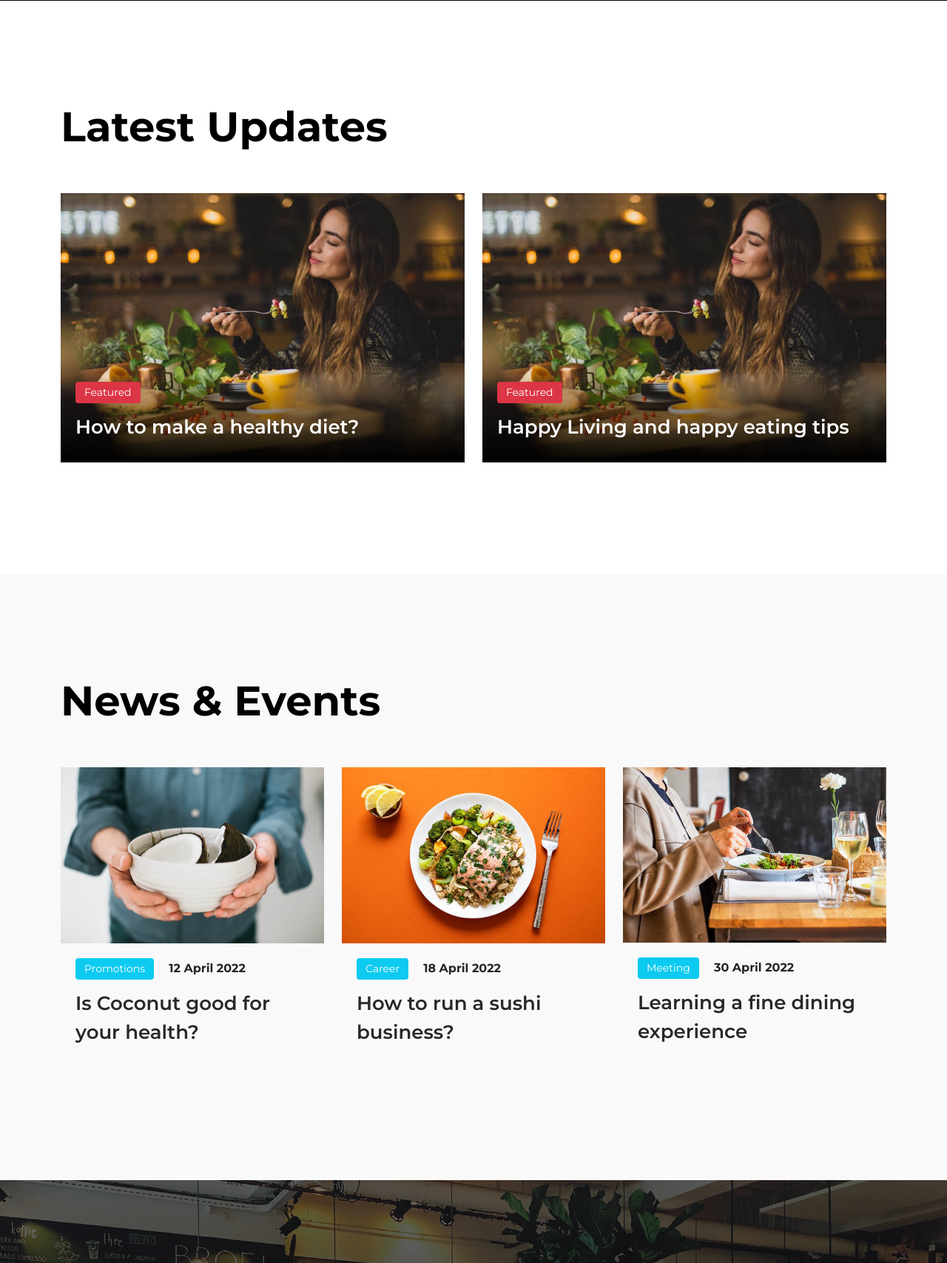
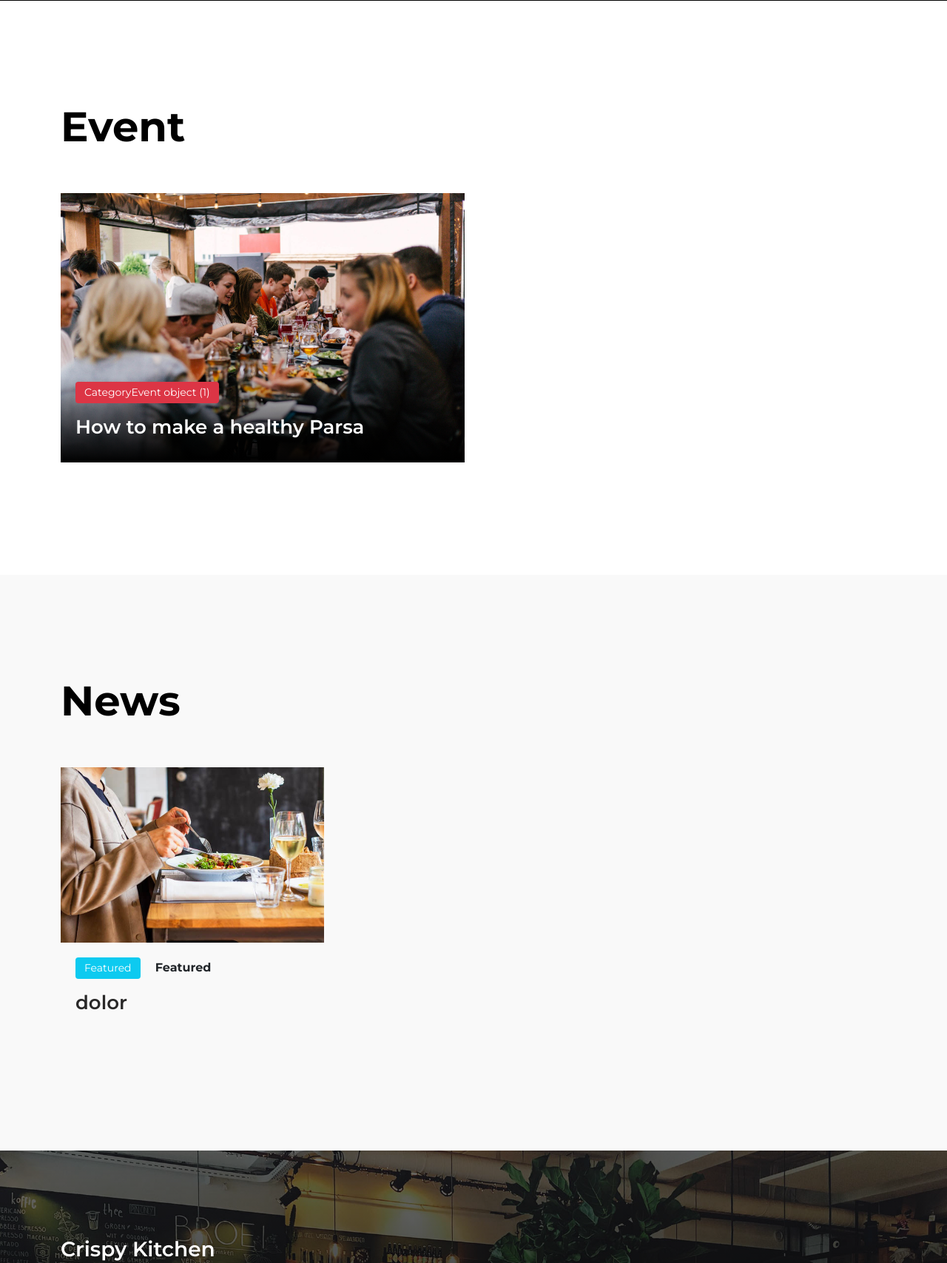
Before and after one commit to ParsaAbasnezhad/crispykitchen, a Django app: page /news/ in a window 1280 px wide. Shown: the part 541-2248 px from the top of the page at 74% size. Run offline with Django 5.2, Linux system fonts and the light colour scheme; data comes from the database, SQL or seed files in the repository; some libraries are stand-ins or nearby versions.

Commit message:
Add Event model data to home view and finalize backend implementation for News page

```diff
--- a/home/admin.py
+++ b/home/admin.py
@@ -1,6 +1,9 @@
 from django.contrib import admin
-from .models import TeamMember, CategoryNewsletter, Newsletter
+from .models import TeamMember, CategoryNewsletter, Newsletter, CategoryEvent ,Event ,Account
 
 admin.site.register(Newsletter)
 admin.site.register(CategoryNewsletter)
 admin.site.register(TeamMember)
+admin.site.register(CategoryEvent)
+admin.site.register(Event)
+admin.site.register(Account)
--- a/home/models.py
+++ b/home/models.py
@@ -1,4 +1,9 @@
 from django.db import models
+
+
+class CategoryEvent(models.Model):
+    name = models.CharField(max_length=20)
+    image = models.ImageField(upload_to='category_events/', null=True, blank=True)
 
 
 class CategoryNewsletter(models.Model):
@@ -18,9 +23,19 @@
         return self.name
 
 
+class Account(models.Model):
+    email = models.EmailField(null=True, blank=True)
+
+
 class Newsletter(models.Model):
-    email = models.EmailField()
-    title = models.CharField(max_length=30, null=True, blank=True)
-    image = models.ImageField(upload_to='newsletters/', null=True, blank=True)
+    title = models.CharField(max_length=30,null=True,blank=True)
+    image = models.ImageField(upload_to='newsletters/',null=True, blank=True)
     description = models.TextField(null=True, blank=True)
     category = models.ForeignKey(CategoryNewsletter, on_delete=models.CASCADE, null=True, blank=True)
+    date = models.DateTimeField(null=True, blank=True)
+
+
+class Event(models.Model):
+    title = models.CharField(max_length=30)
+    image = models.ImageField(upload_to='events/')
+    category = models.ForeignKey(CategoryEvent, on_delete=models.CASCADE)
--- a/home/templates/home/news.html
+++ b/home/templates/home/news.html
@@ -22,43 +22,26 @@
             <div class="container">
                 <div class="row">
 
-                    <h2 class="mb-lg-5 mb-4">Latest Updates</h2>
+                    <h2 class="mb-lg-5 mb-4">Event</h2>
 
+                    {% for event in event_news %}
                         <div class="col-lg-6 col-md-6 col-12">
                             <div class="news-thumb mb-4">
                                 <a href="news-detail.html">
-                                <img src="{% static 'images/news/pablo-merchan-montes-Orz90t6o0e4-unsplash.jpg' %}"
+                                    <img src="{{ event.image.url }}"
                                          class="img-fluid news-image" alt="">
                                 </a>
 
                                 <div class="news-text-info news-text-info-large">
-                                <span class="category-tag bg-danger">Featured</span>
+                                    <span class="category-tag bg-danger">{{ event.category }}</span>
 
                                     <h5 class="news-title mt-2">
-                                    <a href="news-detail.html" class="news-title-link">How to make a healthy diet?</a>
+                                        <a href="news-detail.html" class="news-title-link">{{ event.title }}</a>
                                     </h5>
                                 </div>
                             </div>
                         </div>
-
-                    <div class="col-lg-6 col-md-6 col-12">
-                        <div class="news-thumb mb-4">
-                            <a href="news-detail.html">
-                                <img src="{% static 'images/news/pablo-merchan-montes-Orz90t6o0e4-unsplash.jpg' %}"
-                                     class="img-fluid news-image" alt="">
-                            </a>
-
-                            <div class="news-text-info news-text-info-large">
-                                <span class="category-tag bg-danger">Featured</span>
-
-                                <h5 class="news-title mt-2">
-                                    <a href="news-detail.html" class="news-title-link">Happy Living and happy eating
-                                        tips</a>
-                                </h5>
-                            </div>
-                        </div>
-                    </div>
-
+                    {% endfor %}
                 </div>
             </div>
         </section>
@@ -68,68 +51,28 @@
                 <div class="row">
 
                     <div class="col-12">
-                        <h2 class="mb-lg-5 mb-4">News &amp; Events</h2>
+                        <h2 class="mb-lg-5 mb-4">News</h2>
                     </div>
-
+                    {% for news in newses %}
                         <div class="col-lg-4 col-md-6 col-12">
                             <div class="news-thumb mb-4">
                                 <a href="news-detail.html">
-                                <img src="{% static "images/news/gilles-lambert-S_LhjpfIdm4-unsplash.jpg" %}"
+                                    <img src="{{ news.image.url }}"
                                          class="img-fluid news-image" alt="">
                                 </a>
 
                                 <div class="news-text-info">
-                                <span class="category-tag me-3 bg-info">Promotions</span>
+                                    <span class="category-tag me-3 bg-info">{{ news.category }}</span>
 
-                                <strong>12 April 2022</strong>
+                                    <strong>{{ news.category }}</strong>
 
                                     <h5 class="news-title mt-2">
-                                    <a href="news-detail.html" class="news-title-link">Is Coconut good for your
-                                        health?</a>
+                                        <a href="news-detail.html" class="news-title-link">{{ news.title }}</a>
                                     </h5>
                                 </div>
                             </div>
                         </div>
-
-                    <div class="col-lg-4 col-md-6 col-12">
-                        <div class="news-thumb mb-4">
-                            <a href="news-detail.html">
-                                <img src="{% static "images/news/ella-olsson-mmnKI8kMxpc-unsplash.jpg" %}"
-                                     class="img-fluid news-image"
-                                     alt="">
-                            </a>
-
-                            <div class="news-text-info">
-                                <span class="category-tag me-3 bg-info">Career</span>
-
-                                <strong>18 April 2022</strong>
-
-                                <h5 class="news-title mt-2">
-                                    <a href="news-detail.html" class="news-title-link">How to run a sushi business?</a>
-                                </h5>
-                            </div>
-                        </div>
-                    </div>
-
-                    <div class="col-lg-4 col-md-6 col-12">
-                        <div class="news-thumb mb-4">
-                            <a href="news-detail.html">
-                                <img src="{% static "images/news/louis-hansel-GiIiRV0FjwU-unsplash.jpg" %}"
-                                     class="img-fluid news-image" alt="">
-                            </a>
-
-                            <div class="news-text-info">
-                                <span class="category-tag me-3 bg-info">Meeting</span>
-
-                                <strong>30 April 2022</strong>
-
-                                <h5 class="news-title mt-2">
-                                    <a href="news-detail.html" class="news-title-link">Learning a fine dining
-                                        experience</a>
-                                </h5>
-                            </div>
-                        </div>
-                    </div>
+                    {% endfor %}
 
                 </div>
             </div>
--- a/home/urls.py
+++ b/home/urls.py
@@ -1,9 +1,9 @@
 from django.urls import path
-from .views import Home, NewsletterView, About
+from .views import Home, NewsletterOrEventView, About
 
 name_app = 'home'
 urlpatterns = [
     path('', Home.as_view(), name='home'),
-    path('news/', NewsletterView.as_view(), name='news'),
+    path('news/', NewsletterOrEventView.as_view(), name='news'),
     path('about/', About.as_view(), name='about'),
 ]
--- a/home/views.py
+++ b/home/views.py
@@ -1,7 +1,7 @@
 from django.shortcuts import render, redirect
 from django.views.generic import ListView, View, TemplateView
 
-from home.models import Newsletter, TeamMember, CategoryNewsletter
+from home.models import Newsletter, TeamMember, CategoryNewsletter, Account, Event
 from menu.models import Menu
 
 
@@ -13,6 +13,7 @@
     def get_context_data(self, **kwargs):
         context=super().get_context_data(**kwargs)
         context['news_home']= Newsletter.objects.order_by('-id')
+        context['event_home']= Event.objects.order_by('-id')
         return context
 
 
@@ -26,11 +27,16 @@
 
     def post(self, request):
         email = request.POST.get('email')
-        Newsletter.objects.create(email=email)
+        Account.objects.create(email=email)
         return redirect('news')
 
 
-class NewsletterView(ListView):
+class NewsletterOrEventView(ListView):
     model = Newsletter
     context_object_name = 'newses'
     template_name = 'home/news.html'
+
+    def get_context_data(self, **kwargs):
+        context =super().get_context_data(**kwargs)
+        context['event_news']= Event.objects.order_by('-id')
+        return context
--- a/templates/include/nave_address.html
+++ b/templates/include/nave_address.html
@@ -18,23 +18,23 @@
         <div class="collapse navbar-collapse" id="navbarNav">
             <ul class="navbar-nav mx-auto">
                 <li class="nav-item">
-                    <a class="nav-link active" href="index.html">Home</a>
+                    <a class="nav-link active" href="{% url 'home' %}">Home</a>
                 </li>
 
                 <li class="nav-item">
-                    <a class="nav-link" href="about.html">Story</a>
+                    <a class="nav-link" href="{% url "about" %}">Story</a>
                 </li>
 
                 <li class="nav-item">
-                    <a class="nav-link" href="menu.html">Menu</a>
+                    <a class="nav-link" href="{% url 'menu:home' %}">Menu</a>
                 </li>
 
                 <li class="nav-item">
-                    <a class="nav-link" href="news.html">Our Updates</a>
+                    <a class="nav-link" href="{% url 'news' %}">Our Updates</a>
                 </li>
 
                 <li class="nav-item">
-                    <a class="nav-link" href="contact.html">Contact</a>
+                    <a class="nav-link" href="{% url 'contact' %}">Contact</a>
                 </li>
             </ul>
         </div>
```
Also changed, not shown: home/templates/home/index.html (+7 -21 lines), db.sqlite3, home/migrations/0002_categoryevent_event.py (added), home/migrations/0003_account_remove_newsletter_email_newsletter_date.py (added), media/events/priscilla-du-preez-W3SEyZODn8U-unsplash.jpg (added), media/newsletters/louis-hansel-GiIiRV0FjwU-unsplash.jpg (added). Lines whose indentation alone changed are shown as unchanged.
